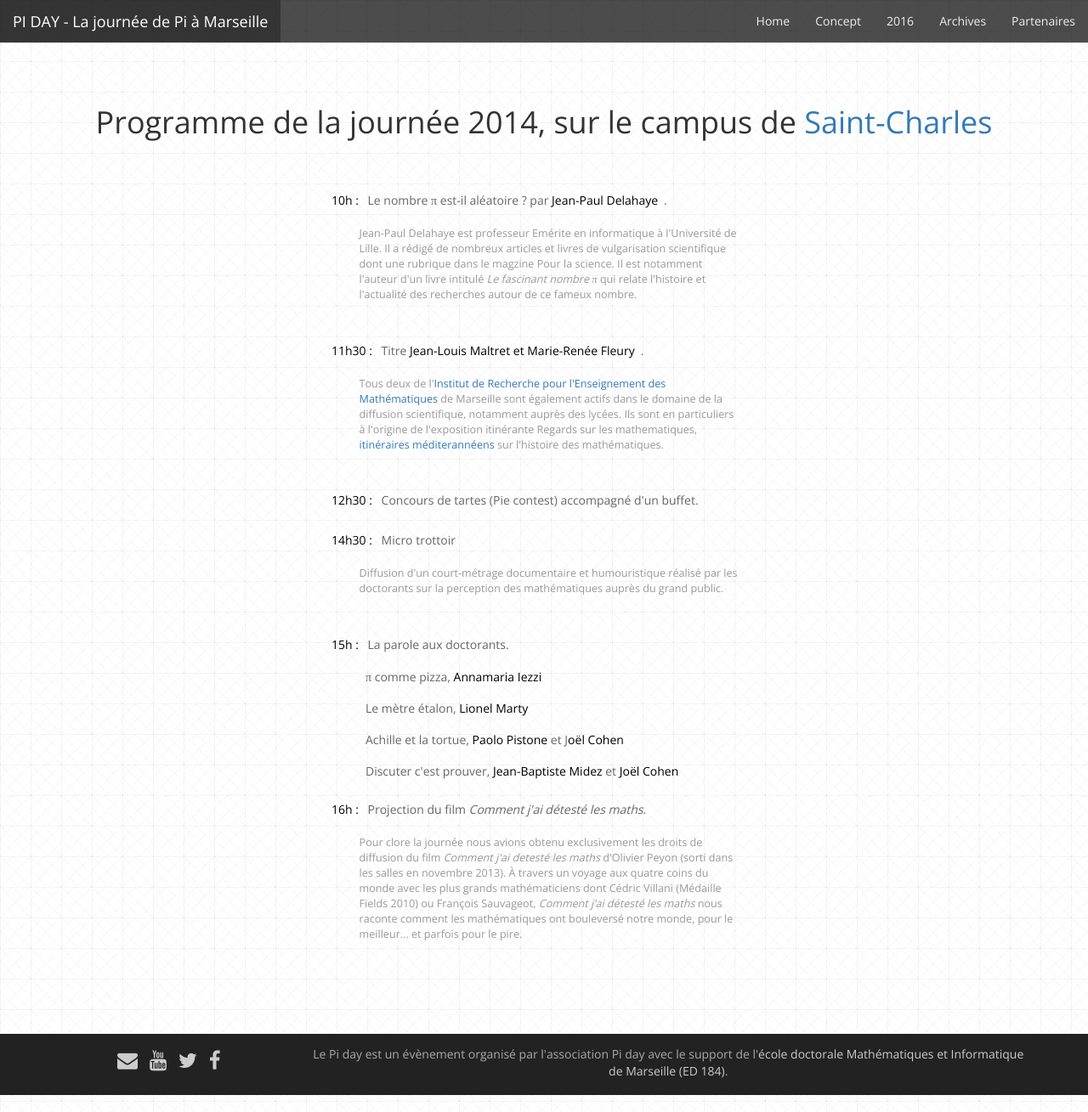
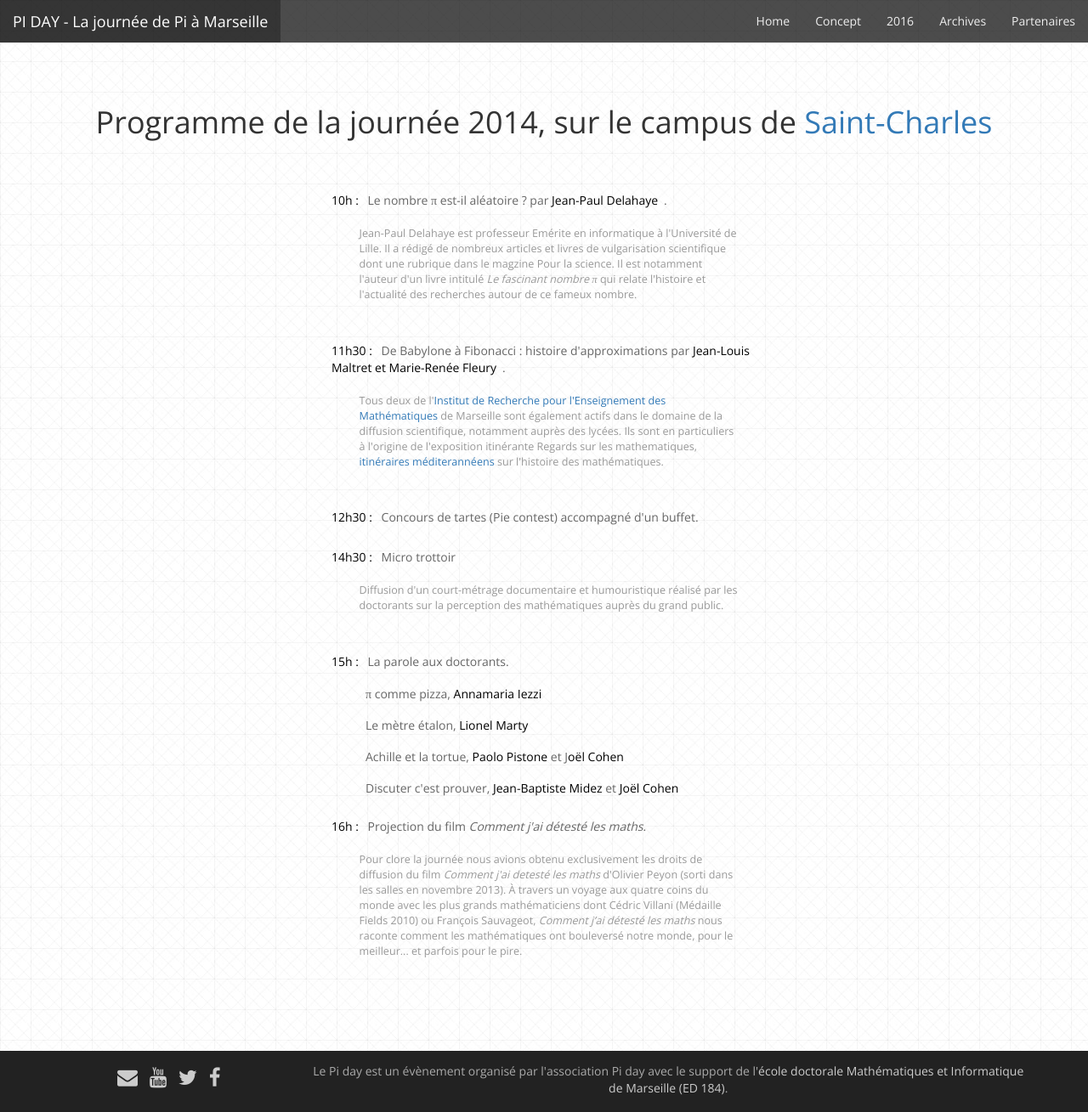
Before and after one commit to Piday/piday.github.io, a Jekyll site: the page built from programme2014.html, in a window 1280 px wide and 1309 px high. Shown: the whole window at 85% size. Built offline with Jekyll 4.4.1, drawn with Linux system fonts in a browser that asks for light colours; nearby versions of some CDN libraries; Markdown is read by kramdown in place of the engine named in the settings.

Commit message:
babylone

```diff
--- a/programme2014.html
+++ b/programme2014.html
@@ -23,7 +23,7 @@ permalink: Archives/2014/Programme/
         </li>
         <li>
           <p>
-        <a class = "horaire" name = "maltrer-fleury">11h30 :</a> Titre <a class="horaire" name="maltrer-fleury">Jean-Louis Maltret et Marie-Renée Fleury</a>.
+        <a class = "horaire" name = "maltrer-fleury">11h30 :</a> De Babylone à Fibonacci : histoire d'approximations par <a class="horaire" name="maltrer-fleury">Jean-Louis Maltret et Marie-Renée Fleury</a>.
         </p>
 		<blockquote>Tous deux de l'<a href="http://www.irem.univ-mrs.fr">Institut de Recherche pour l'Enseignement des Mathématiques</a> de Marseille sont également actifs dans le domaine de la diffusion scientifique, notamment auprès des lycées. Ils sont en particuliers à l'origine de l'exposition itinérante Regards sur les mathematiques, <a href="http://www.irem.univ-mrs.fr/expo2013/">itinéraires méditerannéens</a> sur l'histoire des mathématiques.</blockquote>
         </li>
```
